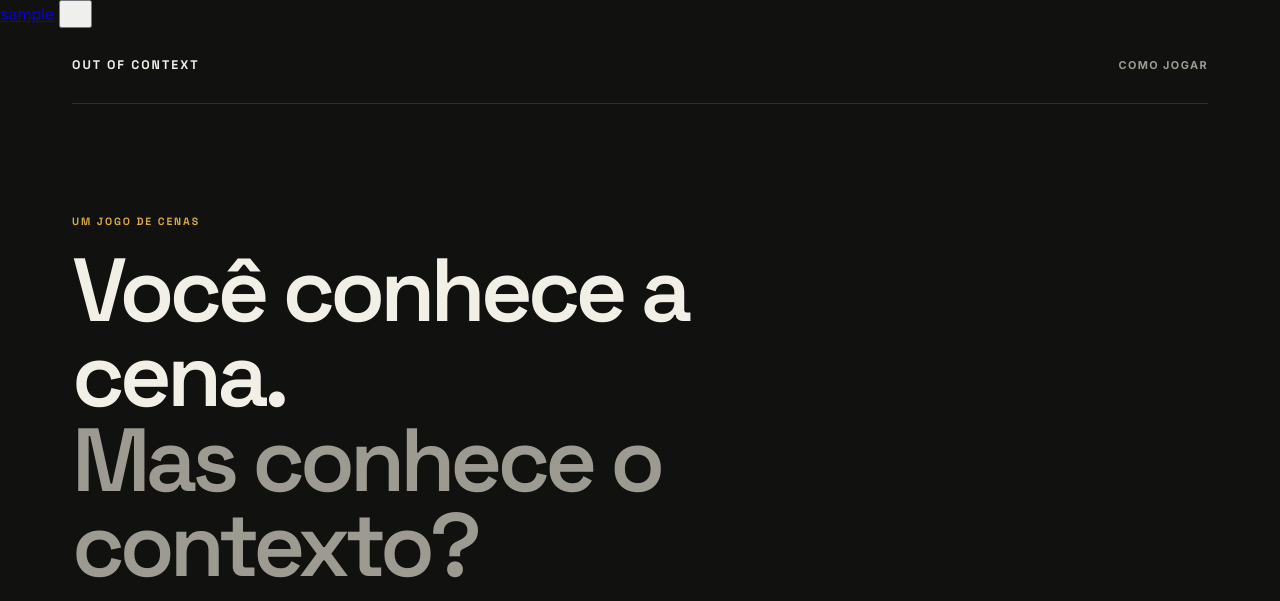
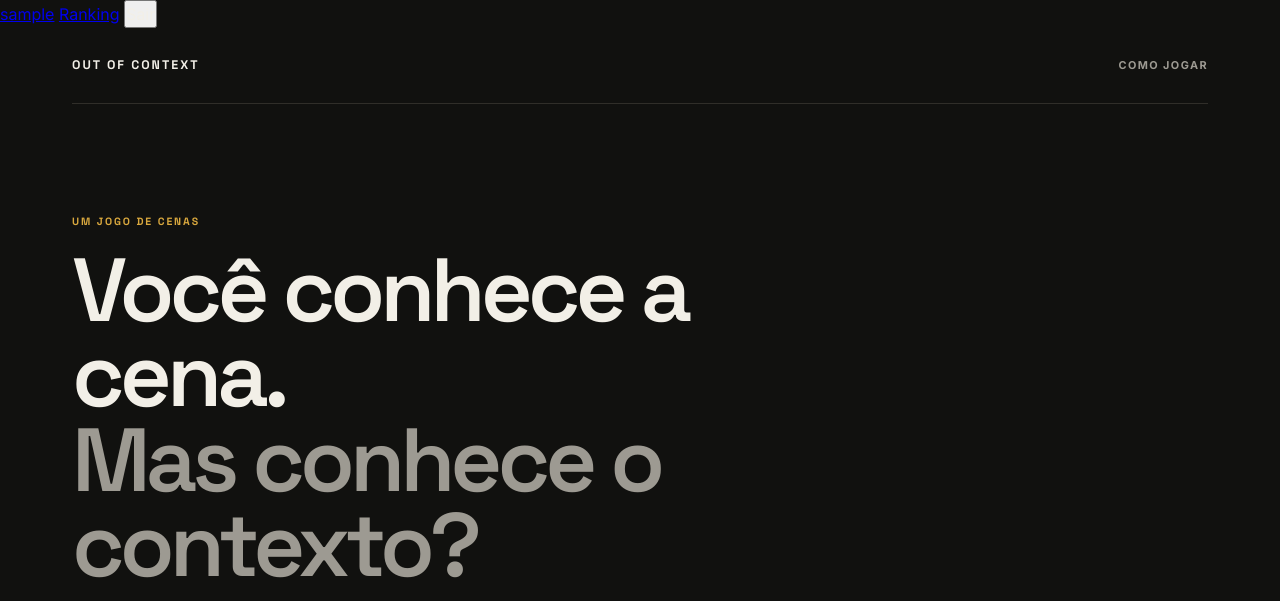
Before and after one commit to anavcamara/out-of-context-django, a Django app: page / in a window 1280 px wide. Shown: the top 601 px of the page. Run offline with Django 5.2, Linux system fonts and the light colour scheme; the visitor is signed in with stand-in values (Sample User, id 1); data that the repository does not hold is empty.

Commit message:
Link do ranking na home

```diff
--- a/jogo/templates/jogo/index.html
+++ b/jogo/templates/jogo/index.html
@@ -14,6 +14,7 @@
   <link rel="stylesheet" href="{% static 'jogo/style.css' %}">
   {% if user.is_authenticated %}
   <a href="{% url 'perfil' %}">{{ user.username }}</a>
+  <a href="{% url 'ranking' %}">Ranking</a>
   <form method="post" action="{% url 'logout' %}" style="display:inline">
     {% csrf_token %}
     <button type="submit">Sair</button>
```
